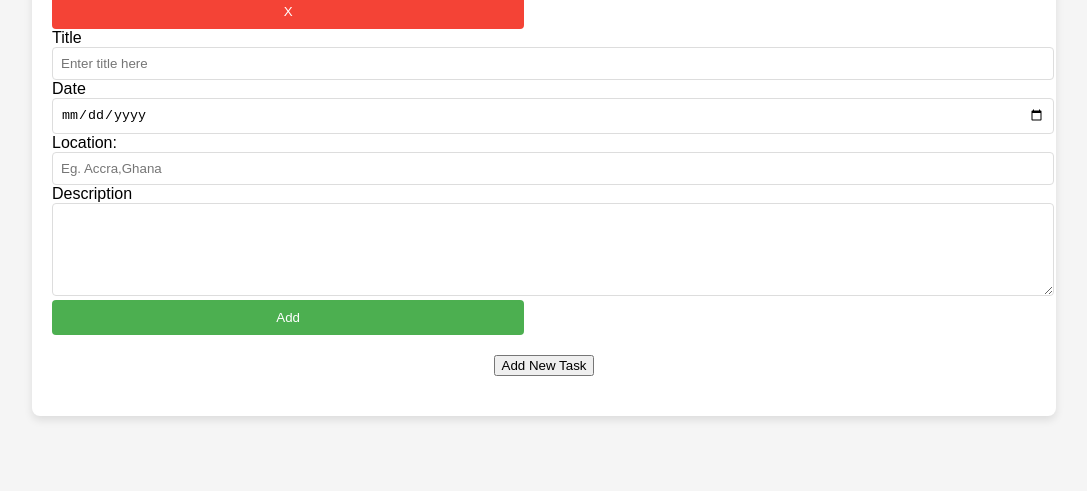
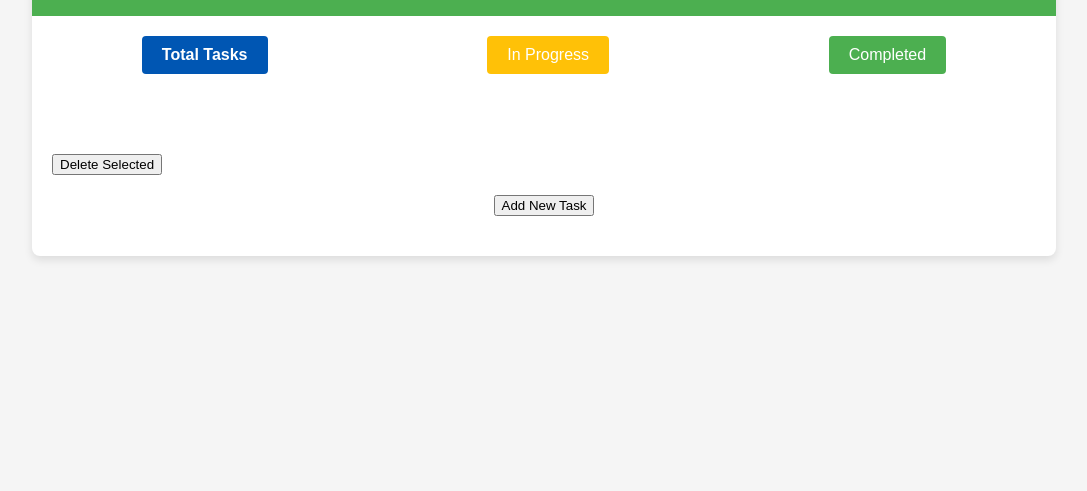
Before and after one commit to Wealth1000/To-Do-App, a plain HTML site: page index.html in a window 1280 px wide. Shown: the part 309-800 px from the top of the page, without its empty margins (96-1183 px from the left). Drawn offline with Linux system fonts and the light colour scheme.

Commit message:
Update index.html

```diff
--- a/index.html
+++ b/index.html
@@ -3,64 +3,63 @@
 <head>
     <meta charset="UTF-8">
     <meta name="viewport" content="width=device-width, initial-scale=1.0">
-    <link href="styles.css" rel="stylesheet"/>
+    <link href="styles.css" rel="stylesheet">
     <title>To Do App</title>
 </head>
 <body>
     <main>
         <div class="container">
-            <div class="header">
-                <a href="">@Wealth</a>
-                <img src="My Father.jpg"id="#profile-img"/>
-            </div>
+            <header class="header">
+                <a href="#" class="logo">@Wealth</a>
+                <img src="My Father.jpg" id="profile-img" alt="Profile Image"/>
+            </header>
             <div class="content">
-                <div class="btn-collections">
-                    <button class="total-btn selected">Total Tasks</button>
-                    <button class="in-progress-btn">In Progress</button>
-                    <button class="completed-btn">Completed</button>
-                </div>
-                <div class="task-content">
+                <nav class="btn-collections">
+                    <button class="btn total-btn selected">Total Tasks</button>
+                    <button class="btn in-progress-btn">In Progress</button>
+                    <button class="btn completed-btn">Completed</button>
+                </nav>
+                <section class="task-content">
                     <div class="previews-container">
-
+                        <!-- Task previews will be dynamically inserted here -->
                     </div>
-                    <form class="form">
-                        <div class="btn-div">
-                            <button class="close-btn">X</button>
+                    <button id="delete-selected-btn">Delete Selected</button>
+                    <form class="task-form">
+                        <div class="form-group">
+                            <label for="title">Title</label>
+                            <input type="text" id="title" class="input-task-info" placeholder="Enter title here" required>
                         </div>
-                        <div class="form-div title">
-                            <label>Title</label><br>
-                            <input class="input-task-info" required id="title" placeholder="Enter title here"/>
+                        <div class="form-group">
+                            <label for="date">Date</label>
+                            <input type="date" id="date" class="input-task-info" placeholder="DD/MM/YYYY" required>
                         </div>
-                        <div class="form-div date">
-                            <label>Date</label><br>
-                            <input class="input-task-info" required id="date" placeholder="DD/MM/YYYY"type="date"/>
+                        <div class="form-group">
+                            <label for="location">Location</label>
+                            <input type="text" id="location" class="input-task-info" placeholder="Eg. Accra, Ghana">
                         </div>
-                        <div class="form-div location">
-                            <label>Location:</label><br>
-                            <input class="input-task-info" id="location" placeholder="Eg. Accra,Ghana"/>
+                        <div class="form-group">
+                            <label for="description">Description</label>
+                            <textarea id="description" class="description-input" cols="30" rows="5"></textarea>
                         </div>
-                        <div class="form-div description">
-                            <label>Description</label><br>
-                            <textarea class="description-input" id="description" cols="30"rows="5"></textarea>
-                        </div>
-                        <div class="add-task-form-div">
-                            <button class="add-form-btn" type="button">Add</button>
+                        <div class="form-actions">
+                            <button type="button" id="submit-btn" class="submit-btn">Add</button>
+                            <button type="button" class="close-btn">X</button>
                         </div>
                     </form>
                     <div class="add-task-div">
                         <button class="add-task-btn">Add New Task</button>
                     </div>
-                </div>
+                </section>
                 <div class="discard-div">
                     <p>Do you want to discard saved changes?</p>
                     <div class="discard-btn-div">
-                    <button id="cancel-btn" type="button">Cancel</button>
-                    <button id="discard-btn" type="button">Discard</button>
+                        <button id="cancel-btn" type="button">Cancel</button>
+                        <button id="discard-btn" type="button">Discard</button>
                     </div>
                 </div>
             </div>
         </div>
     </main>
-    <script src="script.js" rel="script"></script>
+    <script src="script.js"></script>
 </body>
 </html>
```
